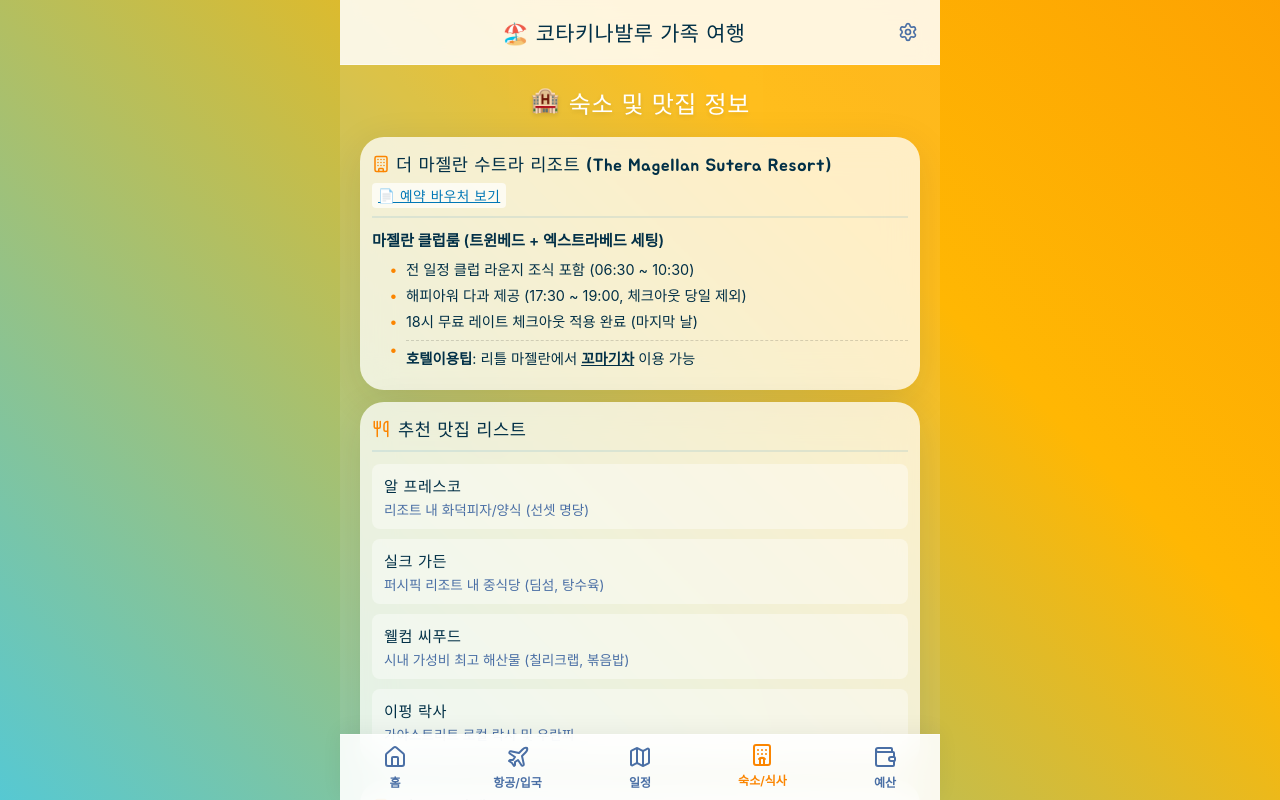
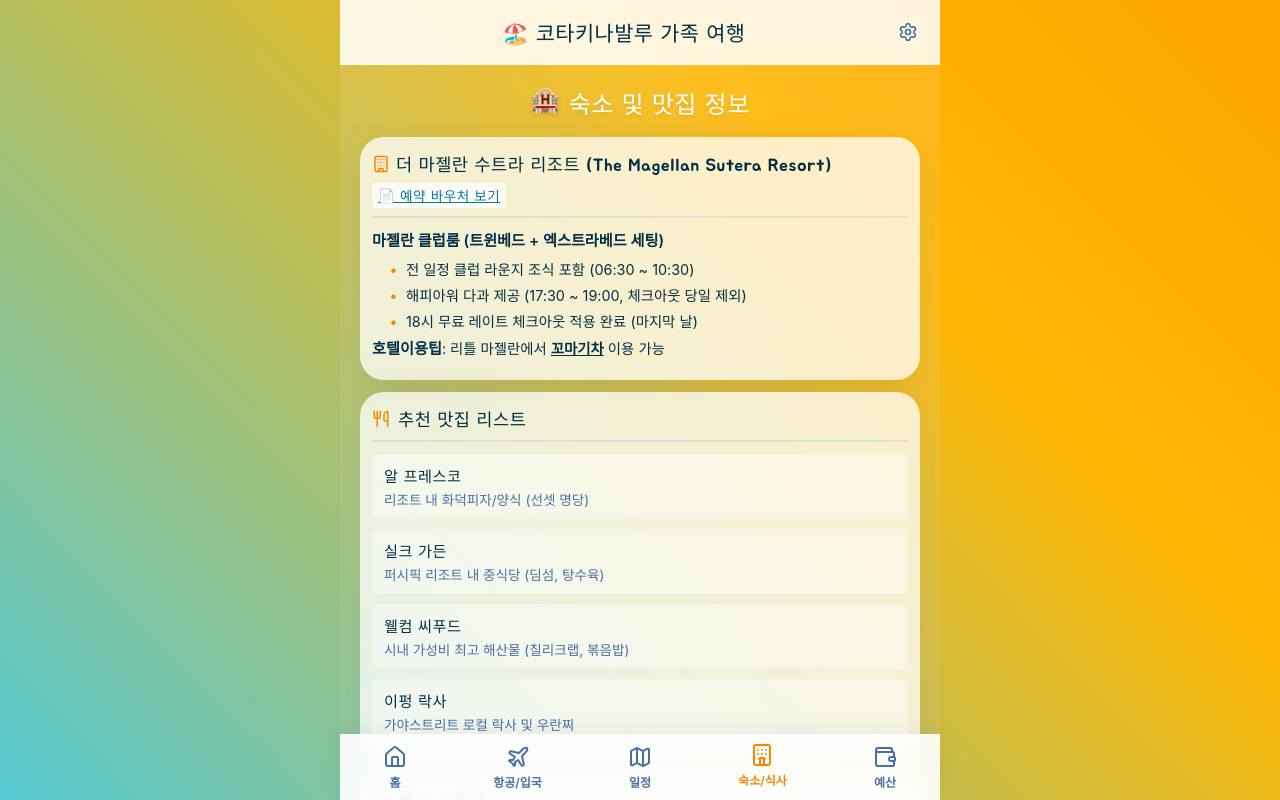
Before and after one commit to shjy235-dot/kota-family, a React (Vite) app: page /hotel in a window 1280 px wide. Built offline with nearby package versions, Linux system fonts and the light colour scheme; no server answers; the database is empty; a web font is replaced by a local one.

Commit message:
style: 호텔이용팁 항목을 마젤란 클럽룸과 동일하게 불릿 제거 및 좌측 정렬

```diff
--- a/src/App.css
+++ b/src/App.css
@@ -106,6 +106,13 @@
   position: absolute;
   left: 0;
 }
+.info-list li.no-bullet {
+  padding-left: 0;
+  margin-left: -18px;
+}
+.info-list li.no-bullet::before {
+  content: none;
+}
 
 /* 체크리스트 스타일 */
 .check-item {
--- a/src/components/HotelInfo.jsx
+++ b/src/components/HotelInfo.jsx
@@ -76,7 +76,7 @@
         </p>
         <ul className="info-list" style={{ paddingLeft: '18px', margin: 0 }}>
           {hotel.benefits.map((benefit, idx) => (
-            <li key={idx} style={{ fontSize: '0.9rem', lineHeight: '1.4', marginBottom: '6px' }}>
+            <li key={idx} className={benefit.includes('호텔이용팁') ? 'no-bullet' : undefined} style={{ fontSize: '0.9rem', lineHeight: '1.4', marginBottom: '6px' }}>
               {isAdminMode ? (
                 <div style={{display:'flex', gap:'4px'}}>
                   <input type="text" value={benefit} onChange={e => {
--- a/src/context/TravelContext.jsx
+++ b/src/context/TravelContext.jsx
@@ -141,7 +141,7 @@
 
         let currentHotel = data.hotel || travelData.hotel;
         // 꼬마기차 이용팁 신규 삽입/스타일 업데이트 패치 (기존 사용자 DB 패치용)
-        const kidsTrainTip = "<span style='display:block; margin-top:8px; padding-top:8px; border-top:1px dashed rgba(0,0,0,0.15);'><strong style='color:var(--ocean-accent);'>호텔이용팁</strong>: 리틀 마젤란에서 <a href='https://kotamania.tistory.com/61' target='_blank' rel='noreferrer' style='color:var(--ocean-accent); text-decoration:underline; font-weight:600;'>꼬마기차</a> 이용 가능</span>";
+        const kidsTrainTip = "<strong style='color:var(--ocean-accent); font-size:0.95rem;'>호텔이용팁</strong>: 리틀 마젤란에서 <a href='https://kotamania.tistory.com/61' target='_blank' rel='noreferrer' style='color:var(--ocean-accent); text-decoration:underline; font-weight:600;'>꼬마기차</a> 이용 가능";
         let hotelPatched = false;
         if (currentHotel?.benefits) {
           if (!currentHotel.benefits.some(b => b.includes('꼬마기차'))) {
--- a/src/data/travelData.js
+++ b/src/data/travelData.js
@@ -48,7 +48,7 @@
       "전 일정 클럽 라운지 조식 포함 (06:30 ~ 10:30)",
       "해피아워 다과 제공 (17:30 ~ 19:00, 체크아웃 당일 제외)",
       "18시 무료 레이트 체크아웃 적용 완료 (마지막 날)",
-      "<span style='display:block; margin-top:8px; padding-top:8px; border-top:1px dashed rgba(0,0,0,0.15);'><strong style='color:var(--ocean-accent);'>호텔이용팁</strong>: 리틀 마젤란에서 <a href='https://kotamania.tistory.com/61' target='_blank' rel='noreferrer' style='color:var(--ocean-accent); text-decoration:underline; font-weight:600;'>꼬마기차</a> 이용 가능</span>",
+      "<strong style='color:var(--ocean-accent); font-size:0.95rem;'>호텔이용팁</strong>: 리틀 마젤란에서 <a href='https://kotamania.tistory.com/61' target='_blank' rel='noreferrer' style='color:var(--ocean-accent); text-decoration:underline; font-weight:600;'>꼬마기차</a> 이용 가능",
     ],
     goldCard: {
       date: "2026년 9월 1일 (화) 사용",
```
